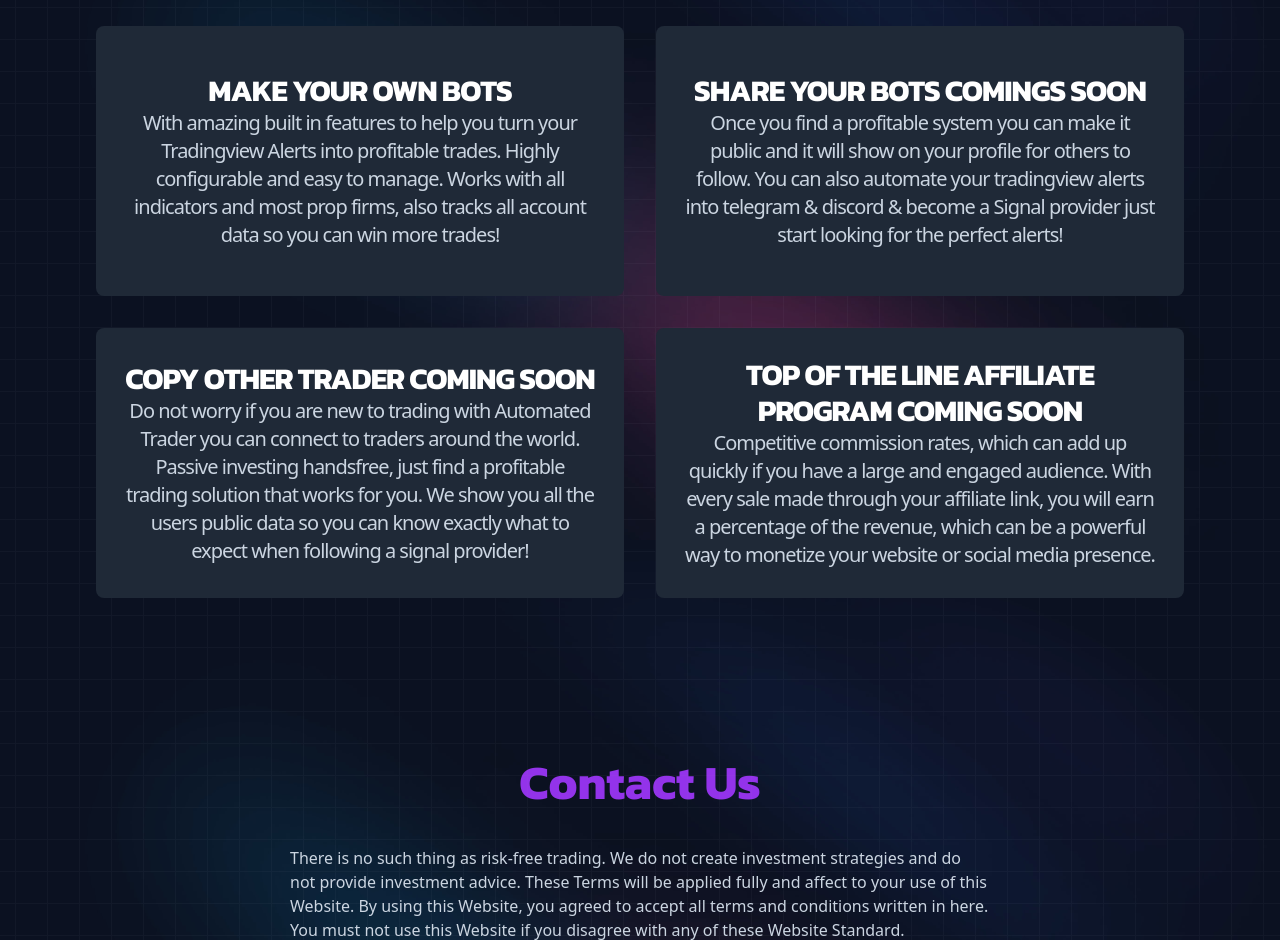
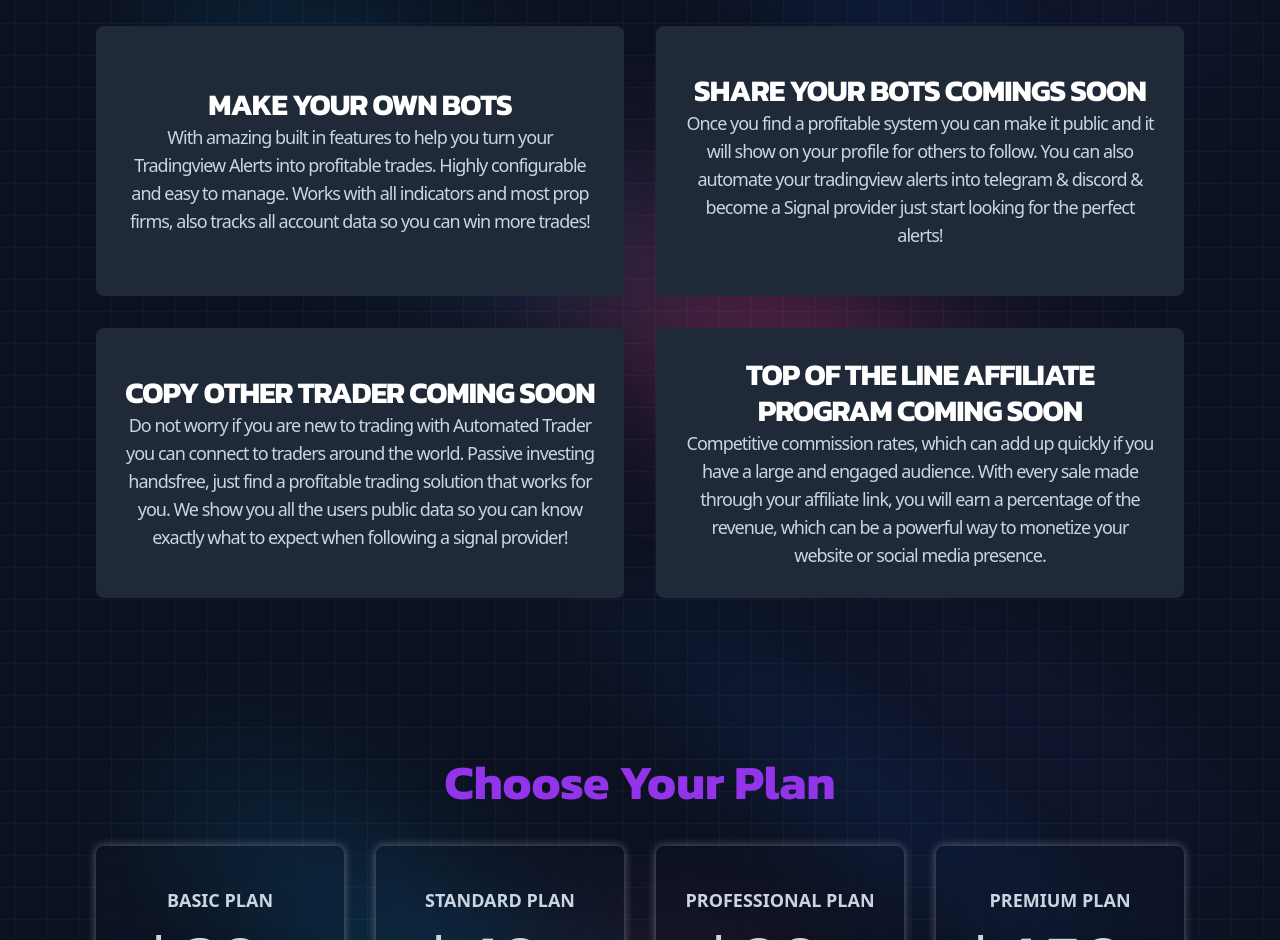
Before and after one commit to climax1115/auto-trade-bot, a Next.js app: page / in a window 1280 px wide. Shown: the part 1860-2800 px from the top of the page. Built offline with nearby package versions, Linux system fonts and the light colour scheme.

Commit message:
added membership

```diff
--- a/components/ButtonComponents/FillButton.tsx
+++ b/components/ButtonComponents/FillButton.tsx
@@ -1,5 +1,5 @@
 import React from 'react'
-import { Icon } from '@iconify/react';
+import { Icon } from '@iconify/react'
 import { Inter } from '@next/font/google'
 
 const inter = Inter({ subsets: ['latin'] })
--- a/components/Constants/ExamplePage.ts
+++ b/components/Constants/ExamplePage.ts
@@ -1,3 +1,5 @@
+import React, { useState } from 'react'
+
 interface TextExampleListTypes {
     name: string;
     icon: string;
@@ -11,6 +13,14 @@ interface TradeWaysTypes {
     desc: string;
     icon: string;
     link: string;
+}
+
+interface MembershipTypes {
+    id: number;
+    title: string;
+    desc: string;
+    price: number;
+    list: any;
 }
 
 export const TextExampleList: TextExampleListTypes[] = [
@@ -70,3 +80,150 @@ export const TradeWays: TradeWaysTypes[] = [
         link: '/examples/real-time-chat',
     }
 ]
+
+export const Memberships: MembershipTypes[] = [
+    {
+        id: 1,
+        title: 'BASIC PLAN',
+        desc: 'Perfect for Newbie Traders',
+        price: 29,
+        list: [
+            {
+                icon: 'icon-park-outline:robot-one',
+                desc: 'Automate Tradingview'
+            },
+            {
+                icon: 'mi:computer',
+                desc: '1 Account'
+            },
+            {
+                icon: 'mingcute:external-link-line',
+                desc: '1 Webhook'
+            },
+            {
+                icon: 'ph:chart-line-up-duotone',
+                desc: 'MT4 & MT5 EA'
+            },
+            {
+                icon: 'cib:telegram-plane',
+                desc: 'Telegram Notifications'
+            },
+            {
+                icon: 'simple-line-icons:earphones-alt',
+                desc: '24/7 Support'
+            },
+        ]
+    },
+    {
+        id: 2,
+        title: 'STANDARD PLAN',
+        desc: 'Perfect for Testing Stategies',
+        price: 49,
+        list: [
+            {
+                icon: 'icon-park-outline:robot-one',
+                desc: 'Automate Tradingview'
+            },
+            {
+                icon: 'mi:computer',
+                desc: 'Up to 3 Accounts'
+            },
+            {
+                icon: 'mingcute:external-link-line',
+                desc: 'Up to 3 Webhooks'
+            },
+            {
+                icon: 'ph:chart-line-up-duotone',
+                desc: 'MT4 & MT5 EA'
+            },
+            {
+                icon: 'cib:telegram-plane',
+                desc: 'Telegram Notifications'
+            },
+            {
+                icon: 'simple-line-icons:earphones-alt',
+                desc: '24/7 Support'
+            },
+        ]
+    },
+    {
+        id: 3,
+        title: 'PROFESSIONAL PLAN',
+        desc: 'Connect multiple live & demo accounts.',
+        price: 99,
+        list: [
+            {
+                icon: 'icon-park-outline:robot-one',
+                desc: 'Automate Tradingview'
+            },
+            {
+                icon: 'mi:computer',
+                desc: 'Up to 5 Accounts'
+            },
+            {
+                icon: 'mingcute:external-link-line',
+                desc: 'Up to 5 Webhooks'
+            },
+            {
+                icon: 'ph:chart-line-up-duotone',
+                desc: 'MT4 & MT5 EA'
+            },
+            {
+                icon: 'cib:telegram-plane',
+                desc: 'Telegram Notifications'
+            },
+            {
+                icon: 'ri:discord-fill',
+                desc: 'Discord Notifications'
+            },
+            {
+                icon: 'simple-line-icons:earphones-alt',
+                desc: '24/7 Support'
+            },
+        ]
+    },
+    {
+        id: 4,
+        title: 'PREMIUM PLAN',
+        desc: 'Public Profiles',
+        price: 159,
+        list: [
+            {
+                icon: 'icon-park-outline:robot-one',
+                desc: 'Automate Tradingview'
+            },
+            {
+                icon: 'mi:computer',
+                desc: 'Unlimited Accounts'
+            },
+            {
+                icon: 'mingcute:external-link-line',
+                desc: 'Unlimited Webhooks'
+            },
+            {
+                icon: 'ph:chart-line-up-duotone',
+                desc: 'MT4 & MT5 EA'
+            },
+            {
+                icon: 'cib:telegram-plane',
+                desc: 'Telegram Notifications'
+            },
+            {
+                icon: 'ri:discord-fill',
+                desc: 'Discord Notifications'
+            },
+            {
+                icon: 'simple-line-icons:earphones-alt',
+                desc: '24/7 Support'
+            },
+            {
+                icon: 'ic:twotone-device-hub',
+                desc: 'Share Alerts'
+            },
+            {
+                icon: 'mdi:jewel',
+                desc: 'More Features for this package coming soon! First Access to Everything.'
+            },
+        ]
+    }
+]
--- /dev/null
+++ b/components/PageComponents/ChoosePlan.tsx
@@ -0,0 +1,64 @@
+import { Kanit } from '@next/font/google'
+import { Inter } from '@next/font/google'
+import React, { useState } from 'react'
+import { Icon } from '@iconify/react';
+import { Memberships } from '../Constants/ExamplePage'
+
+const kanit = Kanit({ subsets: ['latin'], weight: '700' })
+const inter = Inter({ subsets: ['latin'] })
+
+export default function ChoosePlan
+    () {
+
+    const [isShown, setIsShown] = useState(false);
+    const [isSelect, setSelect] = useState(0);
+
+    return (
+        <>
+            <div className='relative max-w-8xl w-full my-40 m-auto'>
+                <div className={`${kanit.className} mb-10 text-bold text-4xl md:text-5xl text-center text-purple-600`}>Choose Your Plan</div>
+                <div className='grid grid-cols-1 sm:grid-cols-2 lg:grid-cols-3 xl:grid-cols-4 gap-8'>
+                    {Memberships.map((membership) => (
+                        <div className='membership items-center bg-transparent backdrop-blur-sm py-10 px-6 text-center rounded-lg hover:scale-105 ease-in duration-300' onMouseEnter={() => {setIsShown(true); setSelect(membership.id)}}
+                            onMouseLeave={() => setIsShown(false)}>
+                            <div className='text-slate-300 flex flex-col justify-between h-full'>
+                                <div className='mb-2'>
+                                    <div>
+                                        <span className='font-bold text-lg'>{membership.title}</span>
+                                    </div>
+                                    <div className='py-3'>
+                                        <p className='text-xl font-bold'><span className='text-7xl font-extrabold'>${membership.price}</span>/mo</p>
+                                    </div>
+                                    <div>
+                                        <span>{membership.desc}</span>
+                                    </div>
+                                </div>
+                                {/* {isShown && isSelect === membership.id && ( */}
+                                    <div className='scale-105 ease-in duration-300 ml-6 my-6'>
+                                        {membership.list.map((item: any) => (
+                                            <div className='text-left flex my-2'>
+                                                <div className='mr-2'><Icon icon={item.icon} fontSize={20} />
+                                                </div>
+                                                <div>{item.desc}</div>
+                                            </div>
+                                        ))}
+                                    </div>
+                                {/* )} */}
+                                <div>
+                                    {/* {!isShown && <span>Detail</span>} */}
+                                    <button className={`${inter.className} mt-4 relative w-full px-4 py-2 sm:px-5 sm:py-2.5 lg:px-4 lg:py-2 xl:px-5 xl:py-2.5 relative rounded group font-medium text-white font-medium inline-block`}>
+                                        <span className="absolute inset-0 h-full transition duration-200 ease-out rounded bg-gradient-to-br to-purple-600 from-blue-500">
+                                        </span>
+                                        <span className="relative text-sm sm:text-base lg:text-sm xl:text-base">
+                                            Select {membership.title}
+                                        </span>
+                                    </button>
+                                </div>
+                            </div>
+                        </div>
+                    ))}
+                </div>
+            </div>
+        </>
+    )
+}
--- a/components/PageComponents/Homepage.tsx
+++ b/components/PageComponents/Homepage.tsx
@@ -5,6 +5,7 @@ import { FillButton, OutlineButton } from '../ButtonComponents';
 import ChatBox from '../Components/ChatBox';
 import Title from '../Components/Title';
 import Automatic from './Automatic';
+import ChoosePlan from './ChoosePlan';
 import Examplespage from './Examplespage';
 import TradingWays from './TradingWays';
 
@@ -23,7 +24,7 @@ export default function Homepage() {
         <div className='m-auto'>
             <div className='descSection m-auto relative max-w-8xl w-full pt-12 flex flex-col-reverse lg:flex-row justify-between items-start lg:items-center gap-6 sm:gap-12 lg:gap-0'>
                 <div className='flex flex-col gap-8 w-2/5 min-w-full lg:min-w-[450px] xl:min-w-[550px]'>
-                    <Title title='SAY GOODBAY TO MANUAL TRADING' />
+                    <Title title='SAY GOODBYE TO MANUAL TRADING' />
                     <div>
                         <p className={`${inter.className} text-slate-300 text-sm sm:text-base lg:text-sm xl:text-base`}>
                             <span className='font-bold'>BETA COMING SOON Q4</span>
@@ -44,6 +45,7 @@ export default function Homepage() {
             <Examplespage />
             <Automatic />
             <TradingWays />
+            <ChoosePlan />
             <div>
                 <div className='max-w-[700px] m-auto'>
                 <div className={`${kanit.className} mb-10 text-bold text-4xl md:text-5xl text-center text-purple-600`}>
--- a/components/PageComponents/TradingWays.tsx
+++ b/components/PageComponents/TradingWays.tsx
@@ -11,12 +11,12 @@ export default function TradingWays() {
         <>
             <div className='relative max-w-8xl w-full my-40 pt-12'>
                 <div className={`${kanit.className} mb-10 text-bold text-4xl md:text-5xl text-center text-purple-600`}>4 Ways to make money with Automated Trader</div>
-                <div className='grid grid-cols-1 sm:grid-cols-2 lg:grid-cols-2 xl:grid-cols-2 gap-8'>
+                <div className='grid grid-cols-1 sm:grid-cols-2 lg:grid-cols-2 xl:grid-cols-2 gap-8 text-slate-300'>
                     {TradeWays.map((example) => (
                         <div className='flex justify-center items-center' key={example.id}>
                             <button className={`relative w-full items-center justify-center p-7 min-h-[270px] min-w-[270px] overflow-hidden text-xl tracking-tighter text-white bg-gray-800 rounded-lg group`} >
                                 <div className={`${kanit.className} latin`}><h4 className={`${styles.descTitleGroup} ${kanit.className} ${styles.descTitle} text-3xl`}>{example.title}</h4></div>
-                                <div className={`text-slate-300`}>{example.desc}</div>
+                                <div className={`text-slate-300 text-lg`}>{example.desc}</div>
                             </button>
                         </div>
                     ))}
--- a/styles/globals.css
+++ b/styles/globals.css
@@ -149,6 +149,18 @@ a {
   height: calc(100vh - 10rem);
 }
 
+.membership {
+  box-shadow: 0 0 10px #ebe5e563;
+}
+
+.detail_hide {
+  display: none;
+}
+
+.detail_show {
+  display: block;
+}
+
 @media screen and (max-width: 1024px) {
   .descSection {
     height: 100%;
```
